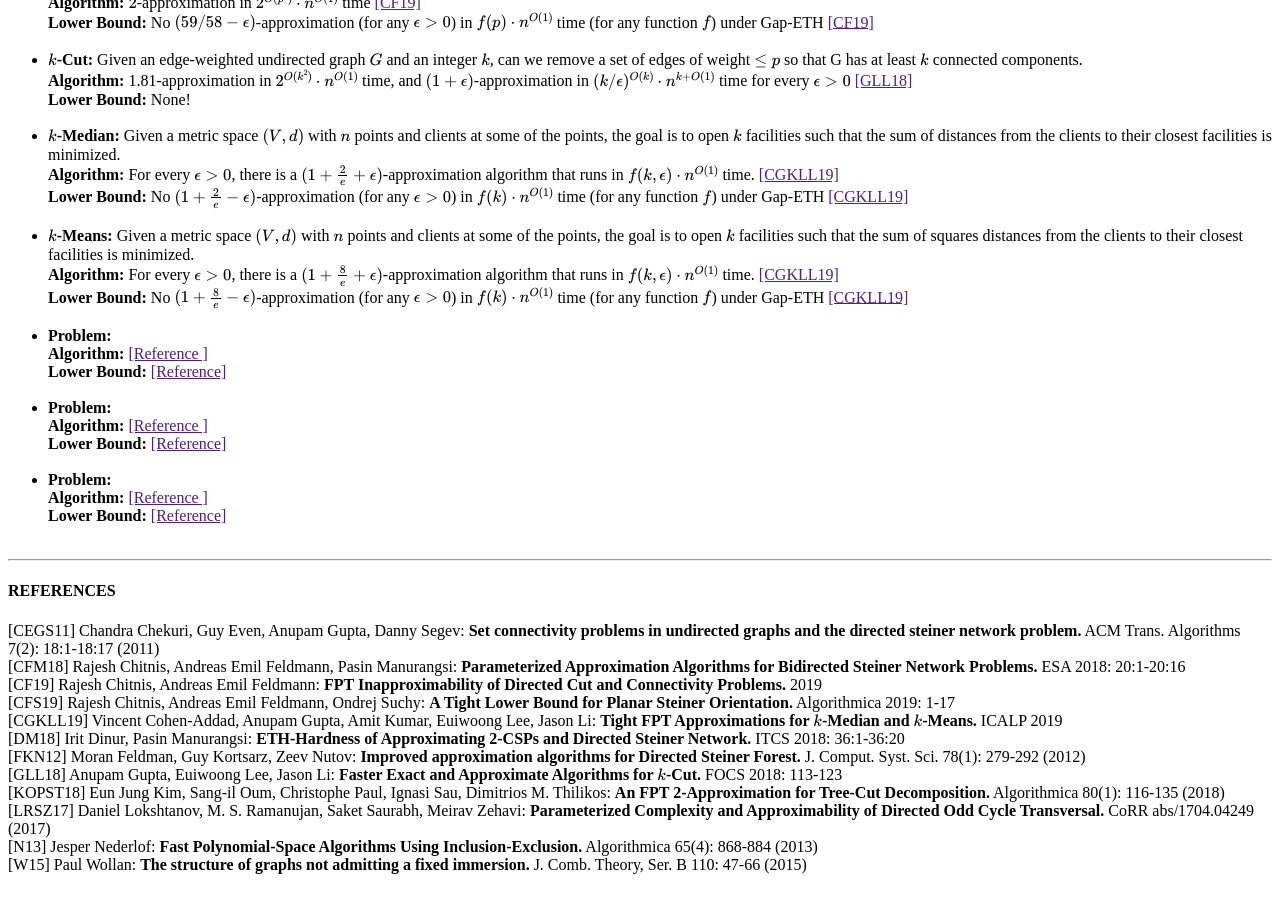
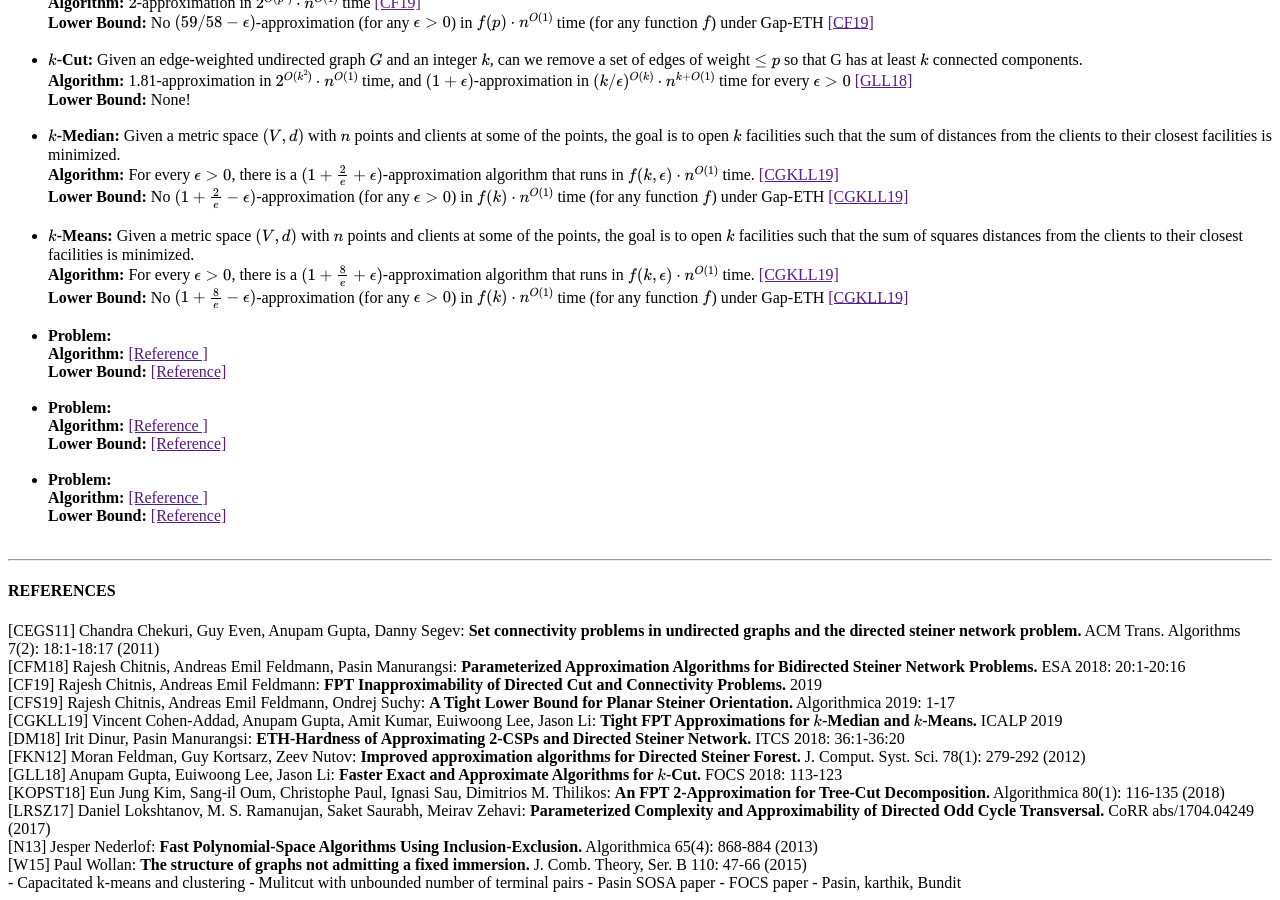
Before and after one commit to rajeshchitnis/rajeshchitnis.github.io, a Jekyll site: the page fptapprox.html, which Jekyll copies as it is, in a window 1280 px wide and 900 px high, scrolled down 673 px. Built offline with Jekyll 4.4.1, drawn with Linux system fonts in a browser that asks for light colours; formulas are drawn with MathJax 3.

Commit message:
Update fptapprox.html
a

```diff
--- a/fptapprox.html
+++ b/fptapprox.html
@@ -177,3 +177,11 @@
 
 </body>
 </html>
+
+
+
+- Capacitated k-means and clustering
+- Mulitcut with unbounded number of terminal pairs
+- Pasin SOSA paper
+- FOCS paper
+- Pasin, karthik, Bundit
```
